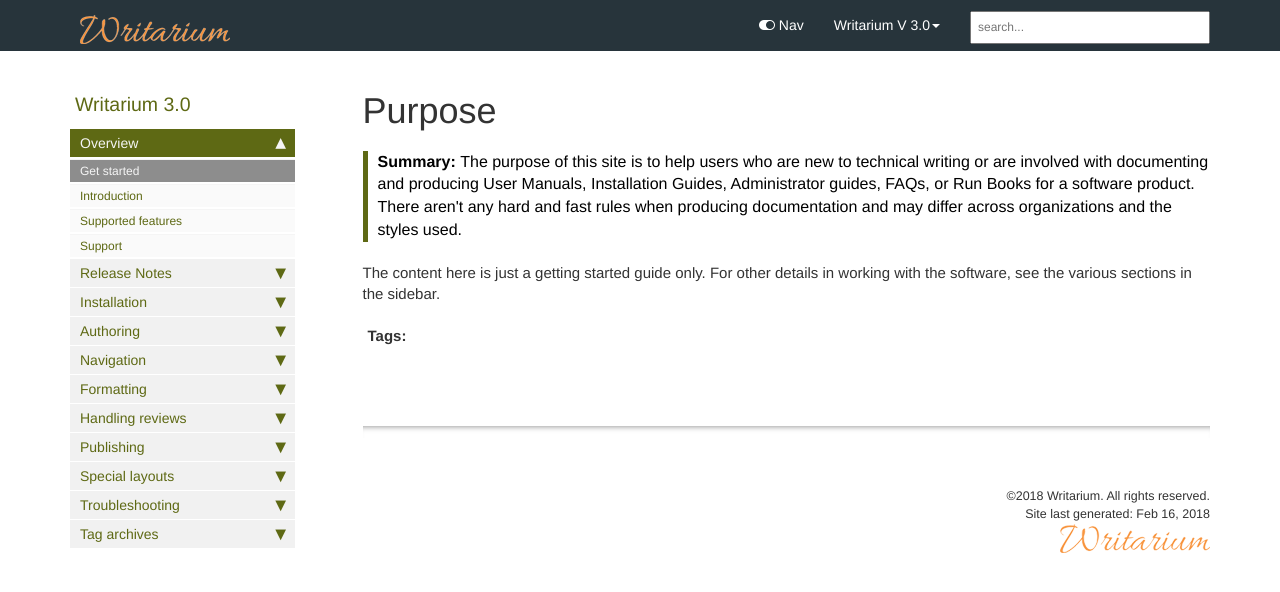
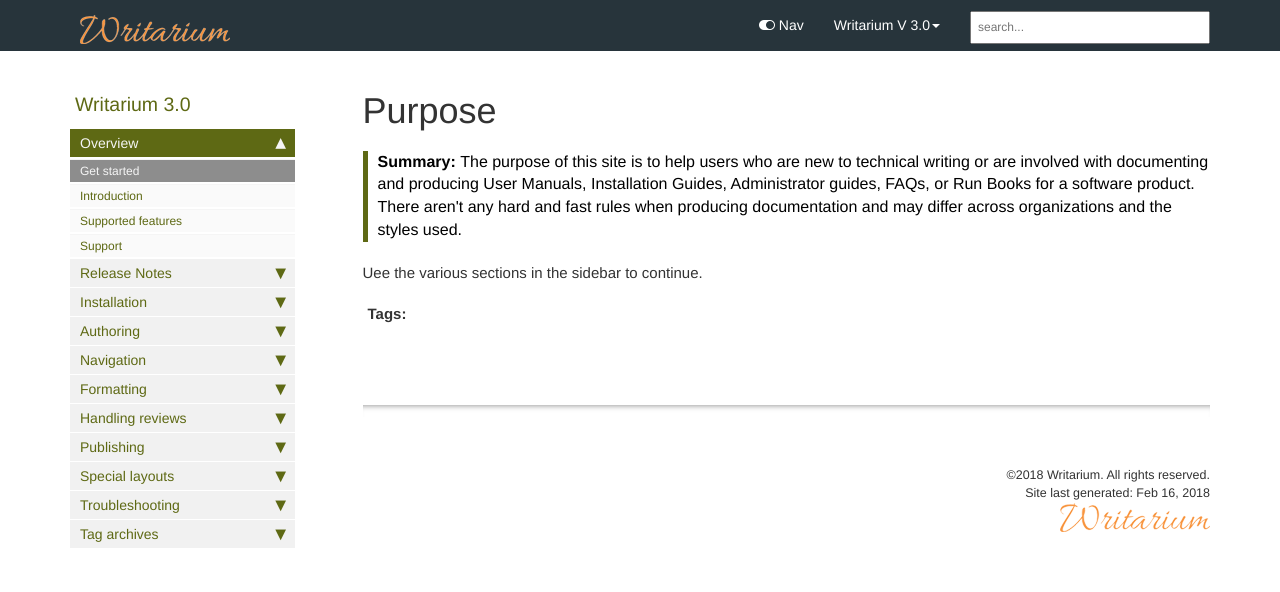
Before and after one commit to erichuang2015/jekyll-kbase, a Jekyll site: the page built from index.md, in a window 1280 px wide. Shown: the top 592 px of the page. Built offline with Jekyll 4.4.1, drawn with Linux system fonts in a browser that asks for light colours; nearby versions of some CDN libraries; comment, search, counter and statistics services are not loaded.

Commit message:
about page

```diff
--- a/index.md
+++ b/index.md
@@ -7,6 +7,6 @@
 summary: The purpose of this site is to help users who are new to technical writing or are involved with documenting and producing User Manuals, Installation Guides, Administrator guides, FAQs, or Run Books for a software product. There aren't any hard and fast rules when producing documentation and may differ across organizations and the styles used.
 ---
 
-The content here is just a getting started guide only. For other details in working with the software, see the various sections in the sidebar.
+Uee the various sections in the sidebar to continue.
 
 {% include links.html %}
```
